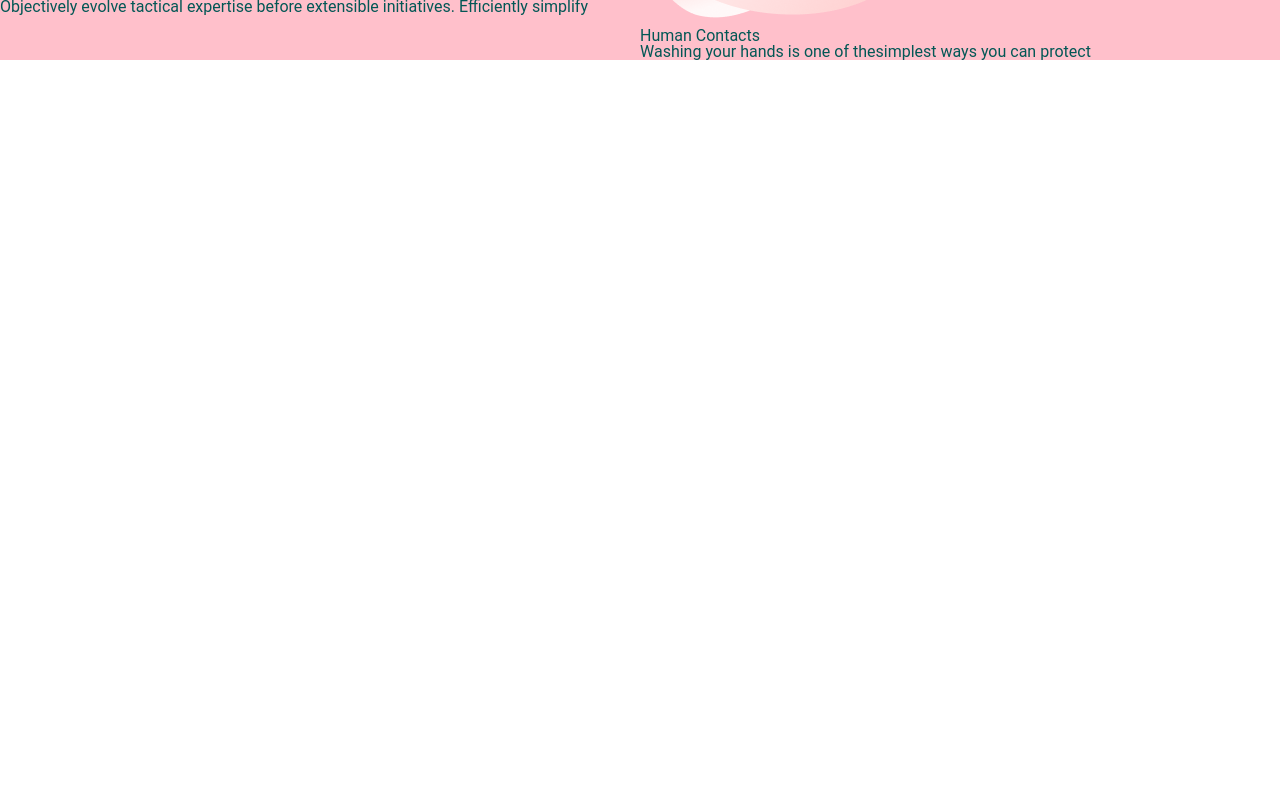
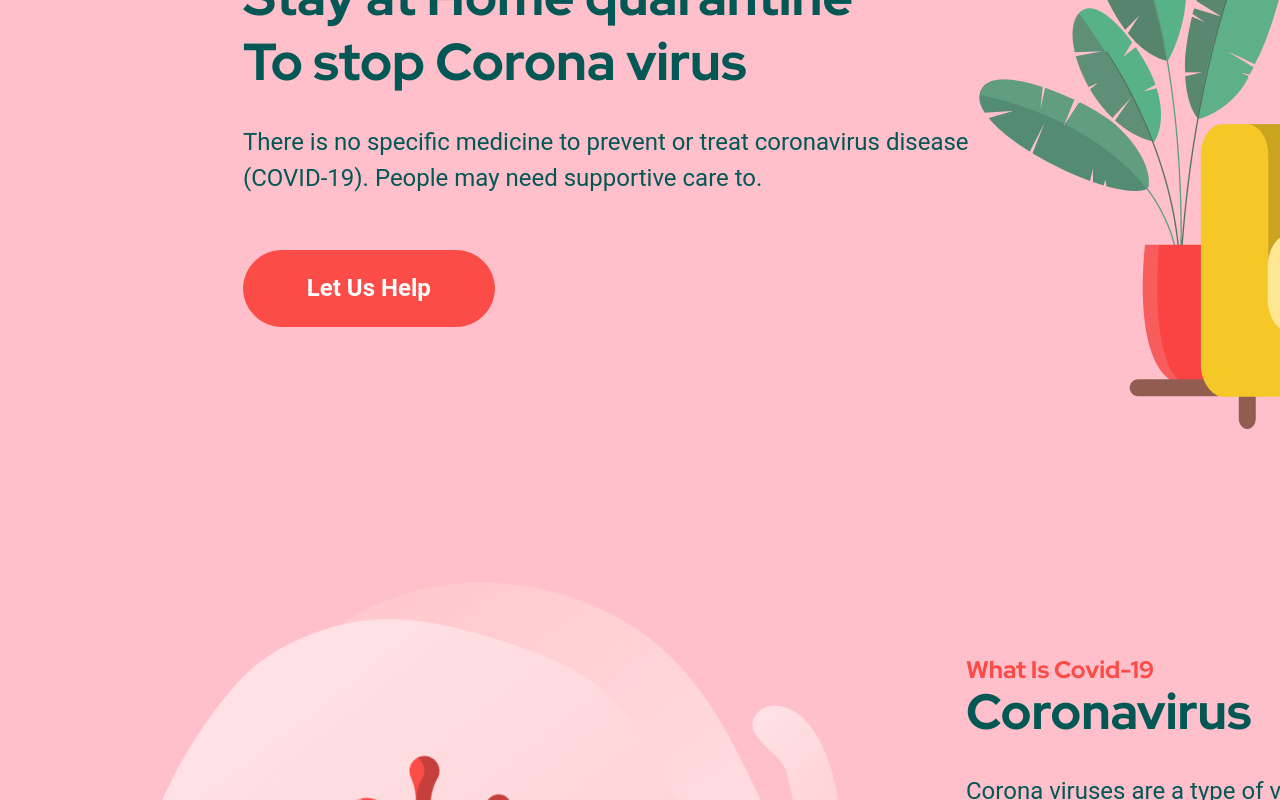
Before and after one commit to AlekseyMohylnyi/covid, a Vue app: page / in a window 1280 px wide. Shown: the part 680-1480 px from the top of the page. Before the commit the page ends 800 px from the top, so only its background shows below. Built offline with nearby package versions, Linux system fonts and the light colour scheme.

Commit message:
friday add two

```diff
--- a/src/App.vue
+++ b/src/App.vue
@@ -1,21 +1,21 @@
 <template>
   <div id="app">
-    <!-- <Header /> -->
-    <!-- <What /> -->
+    <Header />
+    <What />
     <Contagion />
   </div>
 </template>
 
 <script>
-// import Header from './components/Header.vue'
-// import What from './components/What.vue'
+import Header from './components/Header.vue'
+import What from './components/What.vue'
 import Contagion from './components/Contagion.vue'
 
 export default {
   name: 'App',
   components: {
-    // Header,
-    // What,
+    Header,
+    What,
     Contagion
   }
 }
```
